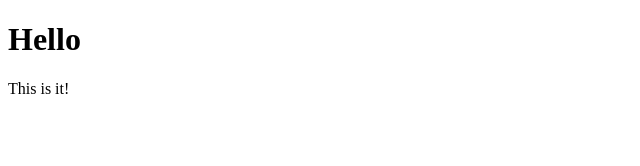
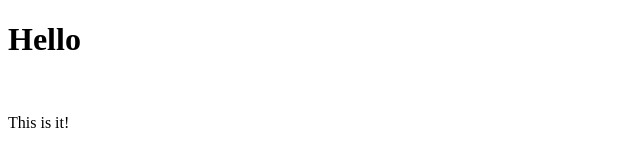
Before and after one commit to KHanna512/The-Good-Stuff, a plain HTML site: page index.html in a window 1280 px wide. Shown: the whole page, without its empty margins (0-640 px from the left). Drawn offline with Linux system fonts and the light colour scheme.

Commit message:
Update index.html
Added a <br>

```diff
--- a/index.html
+++ b/index.html
@@ -5,6 +5,7 @@
 </head>
 
 <body>
-    <h1>Hello</h1>
+    <h1>Hello</h1><br>
     <p>This is it!</p>
+
 </body>
```
